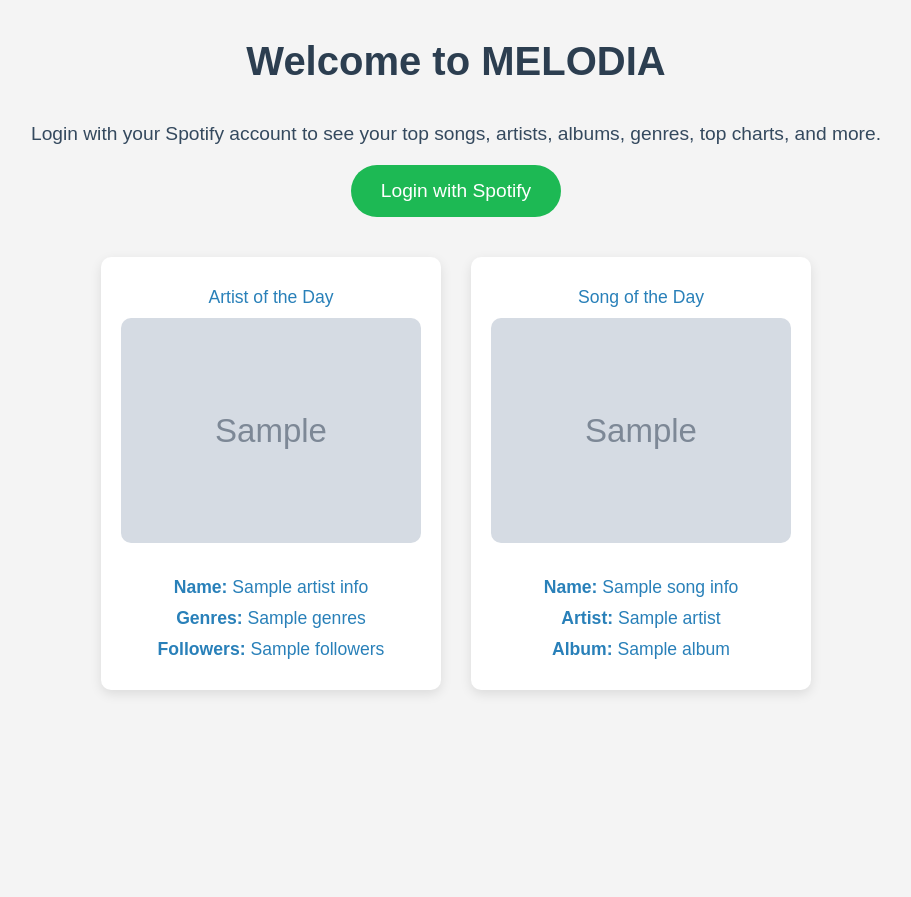
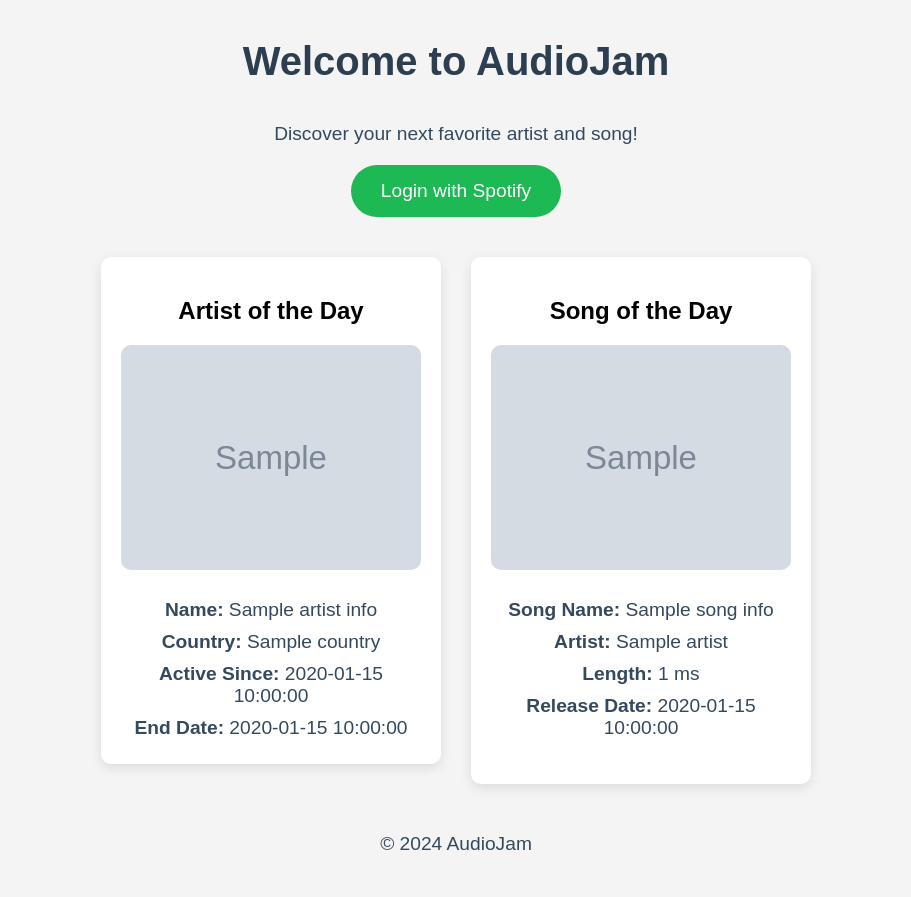
Before and after one commit to denismwangikimani/audiojam-spotify, a Flask app: template templates/landing_page.html in a window 1280 px wide. Shown: the whole page, without its empty margins (184-1095 px from the left). Before the commit the page ends 694 px from the top, so only its background shows below. Run offline with Flask 3, Linux system fonts and the light colour scheme; the template is opened without the code that fills it: most values are stand-ins (such as "Sample title", 1, 10 or a date in 2020); grey boxes marked "Sample" are stand-in pictures; parts of the project's set-up code (start-up, migrations or seed data) failed here and were passed over.

Commit message:
finished the app

```diff
--- a/config.py
+++ b/config.py
@@ -4,10 +4,11 @@ from spotipy.oauth2 import SpotifyOAuth
 # Define your Spotify app credentials here
 SPOTIPY_CLIENT_ID = "fa46dfec5ae244f2b3c831aa00dfa7ed"
 SPOTIPY_CLIENT_SECRET = "99318d0ed323485c9c9cc5e37e95a637"
+#SPOTIPY_REDIRECT_URI = "http://127.0.0.1:5000/callback"
 SPOTIPY_REDIRECT_URI = "https://audiojam.onrender.com/callback"
 
 # Scope defines the permissions you're requesting from the user
-SCOPE="user-top-read playlist-modify-private playlist-modify-public",
+SCOPE="user-top-read playlist-modify-private playlist-modify-public"
 
 # Set up the Spotify OAuth handler
 sp_oauth = SpotifyOAuth(client_id=SPOTIPY_CLIENT_ID,
--- a/templates/landing_page.html
+++ b/templates/landing_page.html
@@ -81,87 +81,64 @@
       }
 
       .card p {
-        font-size: 1.1rem;
-        color: #2980b9;
-        margin: 10px 0;
+        margin: 0;
+        padding: 5px 0;
       }
 
-      @media (min-width: 768px) {
-        .card-container {
-          flex-direction: row;
-          justify-content: space-between;
-        }
+      .artist-info {
+        margin-bottom: 20px;
       }
 
-      @media (max-width: 767px) {
-        .card-container {
-          flex-direction: column;
-        }
-
-        h1 {
-          font-size: 2rem;
-        }
-
-        p {
-          font-size: 1rem;
-        }
-
-        .login-button {
-          padding: 12px 24px;
-          font-size: 1rem;
-        }
-
-        .card {
-          margin-bottom: 30px;
-        }
-
-        .card p {
-          font-size: 1rem;
-        }
+      footer {
+        margin-top: 20px;
+        padding: 10px;
+        font-size: 0.8rem;
+        color: #7f8c8d;
       }
     </style>
   </head>
   <body>
     <div class="container">
-      <h1>Welcome to MELODIA</h1>
-      <p>
-        Login with your Spotify account to see your top songs, artists, albums,
-        genres, top charts, and more.
-      </p>
+      <h1>Welcome to AudioJam</h1>
+      <p>Discover your next favorite artist and song!</p>
 
-      <!-- Login with Spotify button -->
+      <!-- Login Button for Spotify -->
       <a href="{{ auth_url }}" class="login-button">Login with Spotify</a>
 
-      <!-- Cards Container -->
+      <!-- Display Artist of the Day (from MusicBrainz) -->
       <div class="card-container">
         <!-- Artist of the Day -->
-        <div class="card">
-          <p>Artist of the Day</p>
-          {% if artist_info.image %}
-          <img src="{{ artist_info.image }}" alt="{{ artist_info.name }}" />
+        <div class="card artist-info">
+          <h2>Artist of the Day</h2>
+          {% if artist_info.image_url %}
+          <img src="{{ artist_info.image_url }}" alt="{{ artist_info.name }}" />
           {% else %}
           <p>No image available</p>
           {% endif %}
           <p><strong>Name:</strong> {{ artist_info.name }}</p>
-          <!-- <p><strong>Popularity:</strong> {{ artist_info.popularity }}</p> -->
-          <p><strong>Genres:</strong> {{ artist_info.genres }}</p>
-          <p><strong>Followers:</strong> {{ artist_info.followers }}</p>
+          <p><strong>Country:</strong> {{ artist_info.country }}</p>
+          <p><strong>Active Since:</strong> {{ artist_info.begin_date }}</p>
+          <p><strong>End Date:</strong> {{ artist_info.end_date }}</p>
         </div>
 
         <!-- Song of the Day -->
-        <div class="card">
-          <p>Song of the Day</p>
-          {% if song_info.image %}
-          <img src="{{ song_info.image }}" alt="{{ song_info.name }}" />
+        <div class="card song-info">
+          <h2>Song of the Day</h2>
+          {% if song_info.image_url %}
+          <img src="{{ song_info.image_url }}" alt="{{ song_info.title }}" />
           {% else %}
           <p>No image available</p>
           {% endif %}
-          <p><strong>Name:</strong> {{ song_info.name }}</p>
+          <p><strong>Song Name:</strong> {{ song_info.title }}</p>
           <p><strong>Artist:</strong> {{ song_info.artist }}</p>
-          <p><strong>Album:</strong> {{ song_info.album }}</p>
-          <!-- <p><strong>Streams:</strong> {{ song_info.streams }}</p> -->
+          <p><strong>Length:</strong> {{ song_info.length }} ms</p>
+          <p><strong>Release Date:</strong> {{ song_info.release_date }}</p>
         </div>
       </div>
+
+      <footer>
+        <p>&copy; 2024 AudioJam</p>
+      </footer>
     </div>
   </body>
 </html>
```
Also changed, not shown: views.py (+84 -66 lines), static/default_album.png (added).
